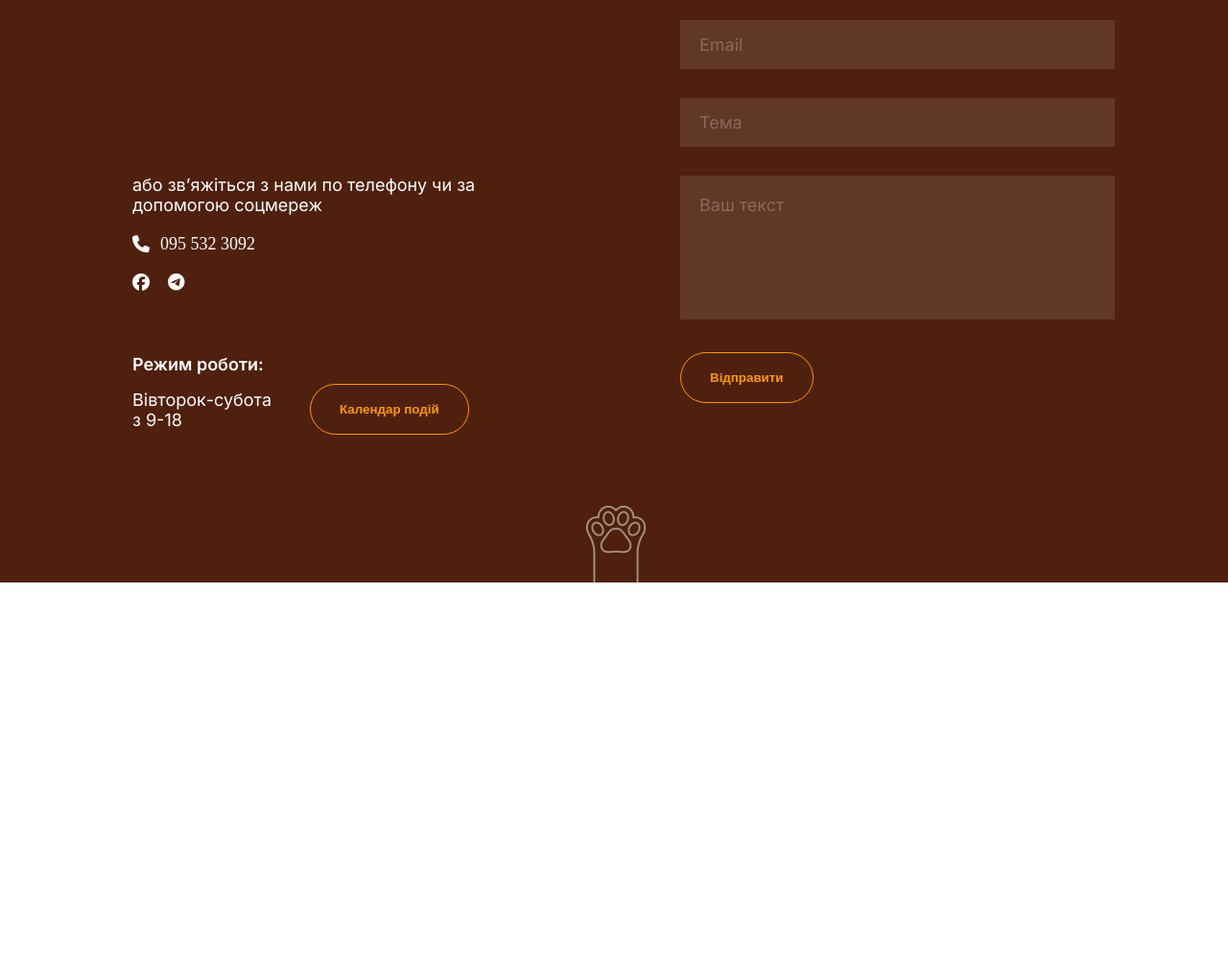
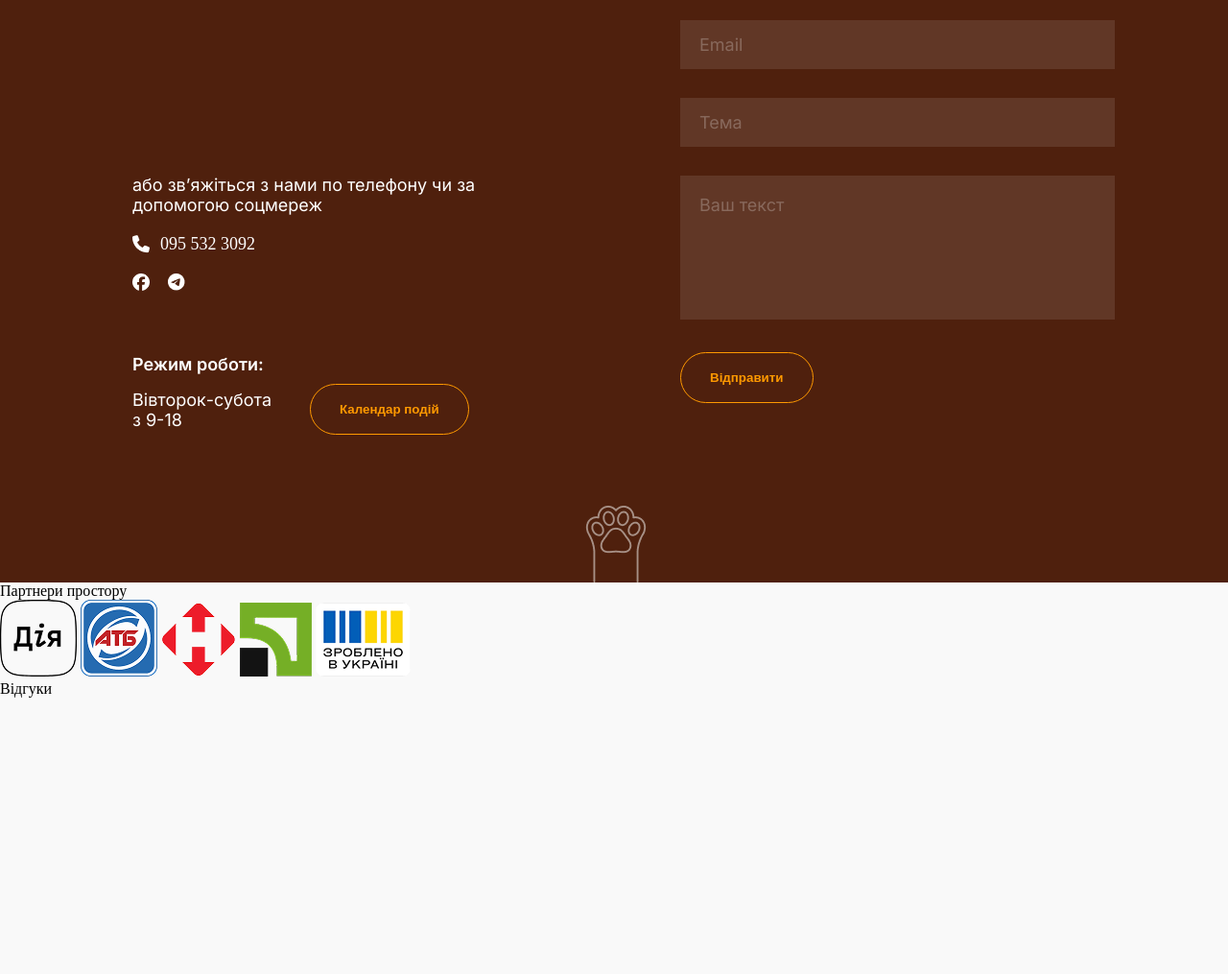
Before and after one commit to Sen1ch66/KoloMolodi, a plain HTML site: page index.html in a window 1280 px wide. Shown: the part 7126-8141 px from the top of the page at 96% size. Before the commit the page ends 7733 px from the top, so only its background shows below. Drawn offline with nearby package versions, Linux system fonts and the light colour scheme.

Commit message:
Fully layout

```diff
--- a/index.html
+++ b/index.html
@@ -292,6 +292,62 @@
         </div>
         <img src="./img/icos/fi_8277625.png" alt="cat's paw" class="sectionIco">
     </section>
+    <section class="section8">
+        <div class="partners">
+            <p>Партнери простору</p>
+            <img src="./img/Brands/DijaGov.png" alt="Dija aplication icon">
+            <img src="./img/Brands/ATB.png" alt="ATB grocery shop icon">
+            <img src="./img/Brands/Nova_Poshta_2022_logo 1.png" alt="Nova poshta company icon">
+            <img src="./img/Brands/PrivateBank.png" alt="Private bank icon">
+            <img src="./img/Brands/madeInUkraine.png" alt="Made in Ukraine title">
+        </div>
+        <div class="feedbackAndTitle">
+            <p>Відгуки</p>
+            <div class="feedback">
+                <div>
+                    <img src="" alt="" class="human">
+                    <h4></h4>
+                    <p></p>
+                </div>
+                <div>
+                    <img src="" alt="" class="human">
+                    <h4></h4>
+                    <p></p>
+                </div>
+                <div>
+                    <img src="" alt="" class="human">
+                    <h4></h4>
+                    <p></p>
+                </div>
+                <div>
+                    <img src="" alt="" class="human">
+                    <h4></h4>
+                    <p></p>
+                </div>
+                <div>
+                    <img src="" alt="" class="human">
+                    <h4></h4>
+                    <p></p>
+                </div>
+            </div>
+        </div>
+        <div>
+            <h3></h3>
+            <ul class="listOfRules">
+                <li class="rule"></li>
+                <li class="rule"></li>
+                <li class="rule"></li>
+                <li class="rule"></li>
+                <li class="rule"></li>
+                <li class="rule"></li>
+                <li class="rule"></li>
+                <li class="rule"></li>
+                <li class="rule"></li>
+                <li class="rule"></li>
+            </ul>
+        </div>
+        <img src="" alt="">
+    </section>
 </body>
 
 </html>
--- a/style.css
+++ b/style.css
@@ -6,6 +6,7 @@
   --buttonColor: #4f200d;
   --textColor: #ffffff80;
   --textColorSecond: #4F200D80;
+  --backgrColor2: #F9F9F9;
 }
 * {
   margin: 0;
@@ -447,3 +448,6 @@ body {
     }
   }
 }
+.section8{
+  background-color: var(--backgrColor2);
+}
```
Also changed, not shown: img/Brands/ATB.png (added), img/Brands/DijaGov.png (added), img/Brands/Nova_Poshta_2022_logo 1.png (added), img/Brands/PrivateBank.png (added), img/Brands/madeInUkraine.png (added).
